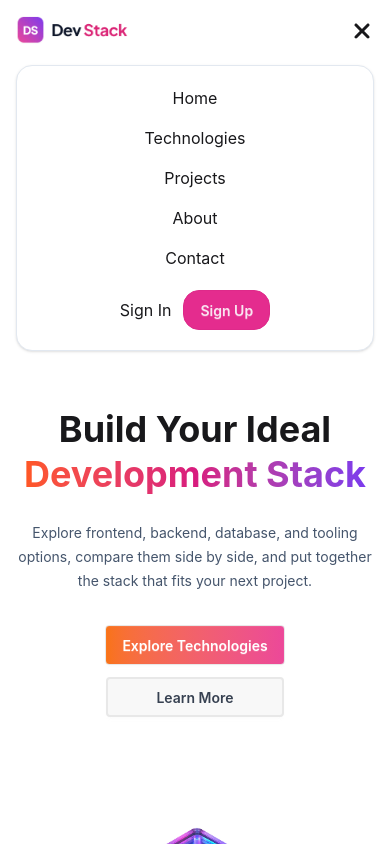
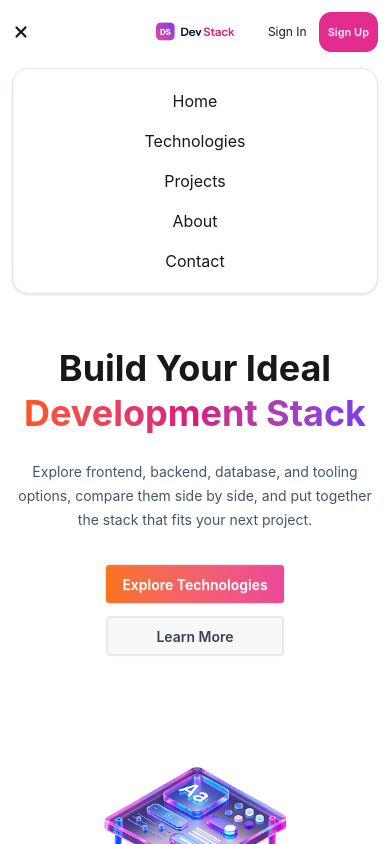
Before and after one commit to midul-dev/dev-stack-a05, a React (Vite) app: page / in a window 390 px wide. Both pictures are taken after a click on the button "Toggle menu". Shown: the top 844 px of the page. Built offline with nearby package versions, Linux system fonts and the light colour scheme.

Commit message:
fixed nav and responsiveness

```diff
--- a/src/components/Explore.tsx
+++ b/src/components/Explore.tsx
@@ -11,7 +11,7 @@ const Explore = ({ fullStacks }: IStackProps) => {
   const stacks = use(fullStacks);
 
   return (
-    <div className="container mx-auto px-4 py-10 sm:px-6 sm:py-14 lg:py-16">
+    <div id="explore" className="container mx-auto px-4 py-10 sm:px-6 sm:py-14 lg:py-16">
       {/* Section Heading */}
       <div className="pb-8 text-center md:pb-10 md:text-left">
         <h1 className="pb-2 text-2xl font-bold sm:text-3xl">
--- a/src/components/Hero.tsx
+++ b/src/components/Hero.tsx
@@ -1,6 +1,11 @@
 import Banner from "../assets/banner-stack.png";
 
 const Hero = () => {
+  const handleExplore = () => {
+    const exploreSection = document.getElementById("explore");
+    exploreSection?.scrollIntoView({ behavior: "smooth" });
+  };
+
   return (
     <div className="container mx-auto grid grid-cols-1 items-center gap-10 px-4 py-10 sm:py-14 md:grid-cols-2 md:gap-8 md:px-6 lg:py-16">
       {/* Hero Content */}
@@ -22,7 +27,10 @@ const Hero = () => {
 
         {/* Buttons */}
         <div className="flex flex-wrap justify-center gap-3 md:justify-start">
-          <button className="btn bg-linear-to-r from-[#F97316] to-[#EC4899] text-white">
+          <button
+            onClick={handleExplore}
+            className="btn bg-linear-to-r from-[#F97316] to-[#EC4899] text-white"
+          >
             Explore Technologies
           </button>
 
--- a/src/components/Nav.tsx
+++ b/src/components/Nav.tsx
@@ -6,19 +6,49 @@ const Nav = () => {
   const [isMenuOpen, setIsMenuOpen] = useState(false);
 
   return (
-    <nav>
-      <div className="container mx-auto px-4 py-4">
-        {/* Top Navbar */}
-        <div className="flex items-center justify-between gap-4">
+    <nav className="sticky top-0 z-50 bg-white/95 backdrop-blur-sm">
+      <div className="container mx-auto px-3 py-3 sm:px-4 sm:py-4">
+        {/* Mobile Navbar */}
+        <div className="relative flex items-center justify-between md:hidden">
+          {/* Hamburger */}
+          <button
+            onClick={() => setIsMenuOpen(!isMenuOpen)}
+            className="text-lg sm:text-xl"
+            aria-label="Toggle menu"
+          >
+            {isMenuOpen ? <FaXmark /> : <FaBars />}
+          </button>
+
+          {/* Logo - Center */}
+          <img
+            src={Logo}
+            alt="DevStack"
+            className="absolute left-1/2 w-20 -translate-x-1/2 sm:w-24"
+          />
+
+          {/* Mobile Buttons */}
+          <div className="ml-auto flex items-center gap-1.5">
+            <button className="px-1.5 text-xs sm:text-sm">
+              Sign In
+            </button>
+
+            <button className="btn btn-active btn-secondary rounded-xl px-2 py-1 text-[11px] sm:px-3 sm:text-xs">
+              Sign Up
+            </button>
+          </div>
+        </div>
+
+        {/* Desktop Navbar */}
+        <div className="hidden items-center justify-between gap-4 md:flex">
           {/* Logo */}
           <img
             src={Logo}
             alt="DevStack"
-            className="w-28 shrink-0 sm:w-32.5"
+            className="w-32.5 shrink-0"
           />
 
-          {/* Desktop Navigation */}
-          <ul className="hidden items-center gap-5 md:flex">
+          {/* Navigation */}
+          <ul className="flex items-center gap-5">
             <li>
               <a href="#">Home</a>
             </li>
@@ -37,27 +67,18 @@ const Nav = () => {
           </ul>
 
           {/* Desktop Buttons */}
-          <div className="hidden shrink-0 gap-3 md:flex">
+          <div className="flex shrink-0 gap-3">
             <button>Sign In</button>
 
             <button className="btn btn-active btn-secondary rounded-2xl px-4">
               Sign Up
             </button>
           </div>
-
-          {/* Mobile Menu Button */}
-          <button
-            onClick={() => setIsMenuOpen(!isMenuOpen)}
-            className="text-2xl md:hidden"
-            aria-label="Toggle menu"
-          >
-            {isMenuOpen ? <FaXmark /> : <FaBars />}
-          </button>
         </div>
 
         {/* Mobile Menu */}
         {isMenuOpen && (
-          <div className="mt-5 flex flex-col items-center gap-5 rounded-2xl border border-slate-200 bg-white p-5 shadow-sm md:hidden">
+          <div className="mt-4 flex flex-col items-center gap-5 rounded-2xl border border-slate-200 bg-white p-5 shadow-sm md:hidden">
             <ul className="flex flex-col items-center gap-4">
               <li>
                 <a href="#">Home</a>
@@ -75,14 +96,6 @@ const Nav = () => {
                 <a href="#">Contact</a>
               </li>
             </ul>
-
-            <div className="flex gap-3">
-              <button>Sign In</button>
-
-              <button className="btn btn-active btn-secondary rounded-2xl px-4">
-                Sign Up
-              </button>
-            </div>
           </div>
         )}
       </div>
```
